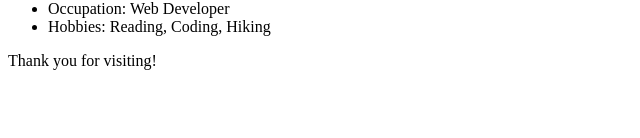
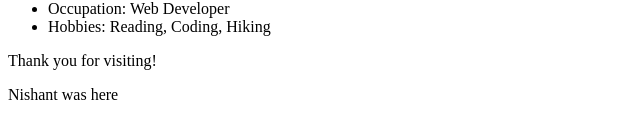
Before and after one commit to sreedath/vizuara-webinar-repo, a plain HTML site: page index.html in a window 1280 px wide. Shown: the part 166-304 px from the top of the page, without its empty margins (0-640 px from the left). Drawn offline with Linux system fonts and the light colour scheme.

Commit message:
Update index.html
I added my own name

```diff
--- a/index.html
+++ b/index.html
@@ -15,5 +15,6 @@
         <li>Hobbies: Reading, Coding, Hiking</li>
     </ul>
     <p>Thank you for visiting!</p>
+    <p>Nishant was here</p>
 </body>
 </html>
```
